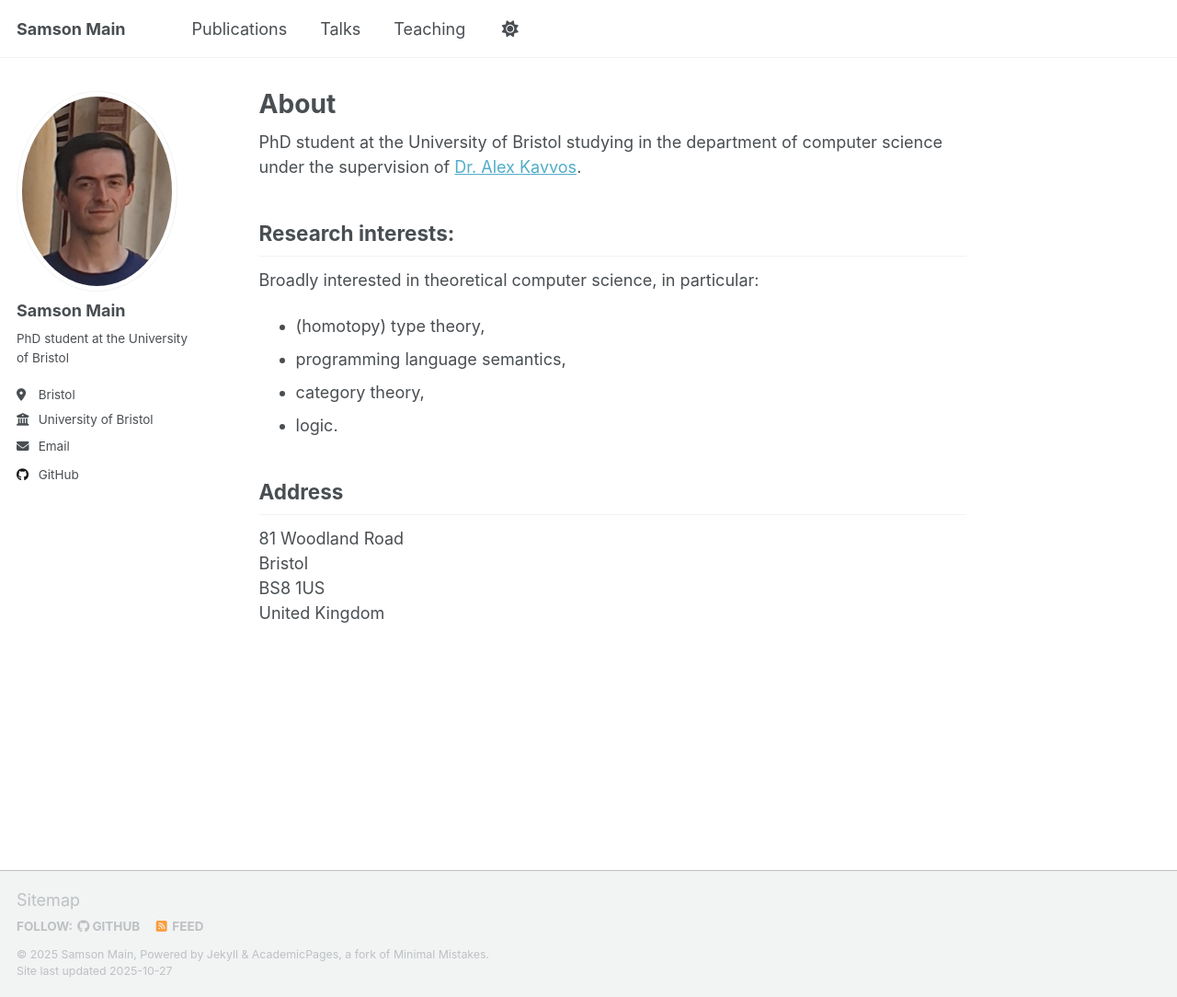
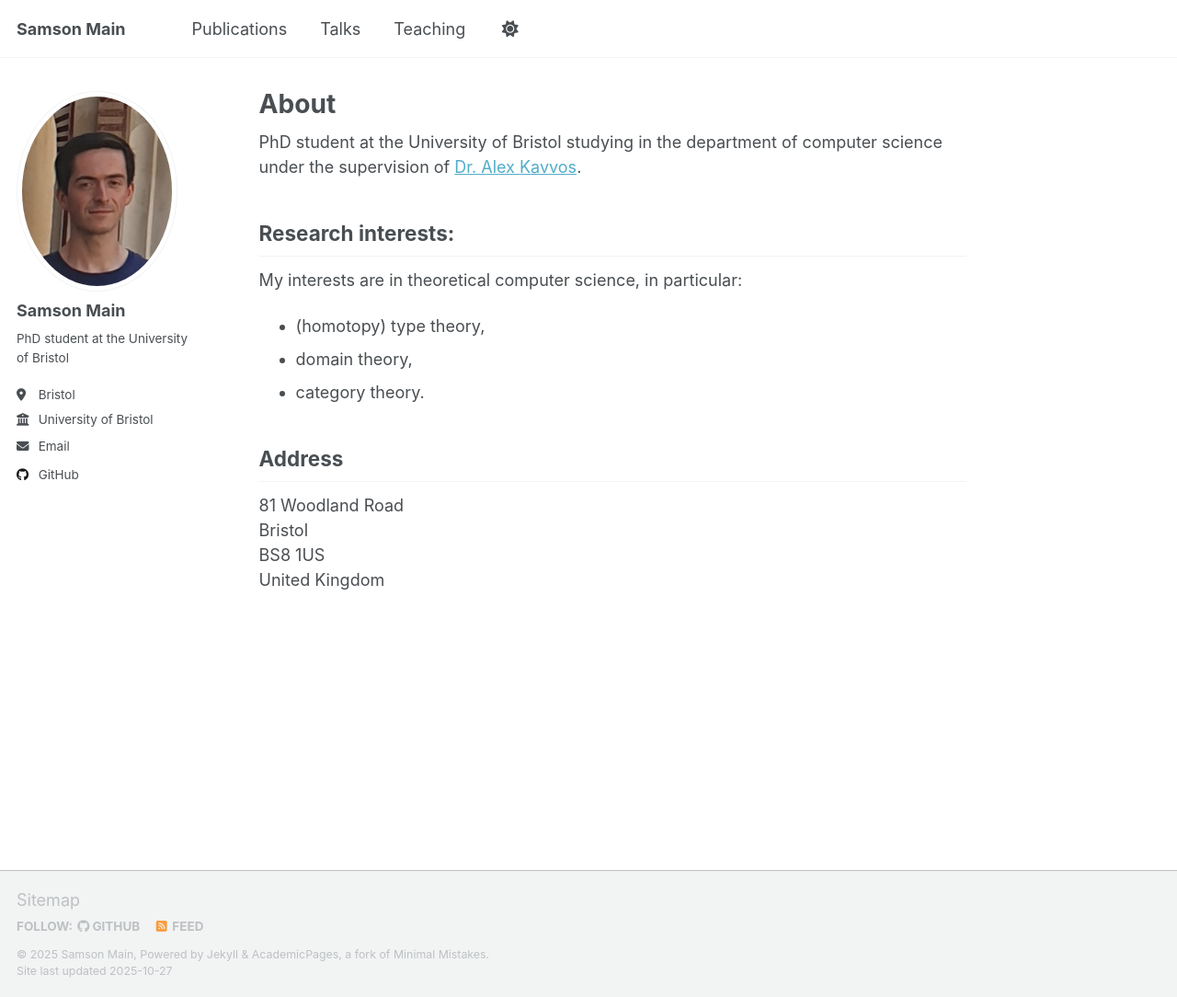
Before and after one commit to Mains03/Mains03.github.io, a Jekyll site: the page built from _pages/about.md, in a window 1280 px wide and 1084 px high. Shown: the whole window at 92% size. Built offline with Jekyll 4.4.1, drawn with Linux system fonts in a browser that asks for light colours; a script that is not in the unit is left out.

Commit message:
shorten interests

```diff
--- a/_pages/about.md
+++ b/_pages/about.md
@@ -11,11 +11,10 @@ PhD student at the University of Bristol studying in the department of computer
 
 ## Research interests:
 
-Broadly interested in theoretical computer science, in particular:
+My interests are in theoretical computer science, in particular:
 - (homotopy) type theory,
-- programming language semantics,
-- category theory,
-- logic.
+- domain theory,
+- category theory.
 
 ## Address
 
```
